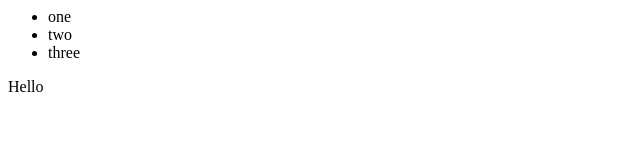
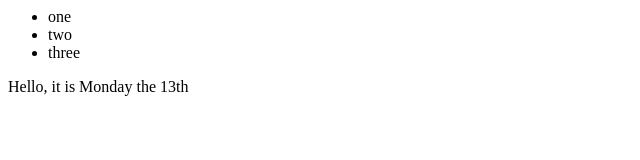
Before and after one commit to csomer/newGitTest, a plain HTML site: page index.html in a window 1280 px wide. Shown: the whole page, without its empty margins (0-640 px from the left). Drawn offline with Linux system fonts and the light colour scheme.

Commit message:
Added date ;WQ ;WQ

```diff
--- a/index.html
+++ b/index.html
@@ -8,7 +8,7 @@
         <li>two</li>
         <li>three</li>
     </ul>
-    Hello
+    Hello, it is Monday the 13th
 </div>
 
 </body></html>
```
